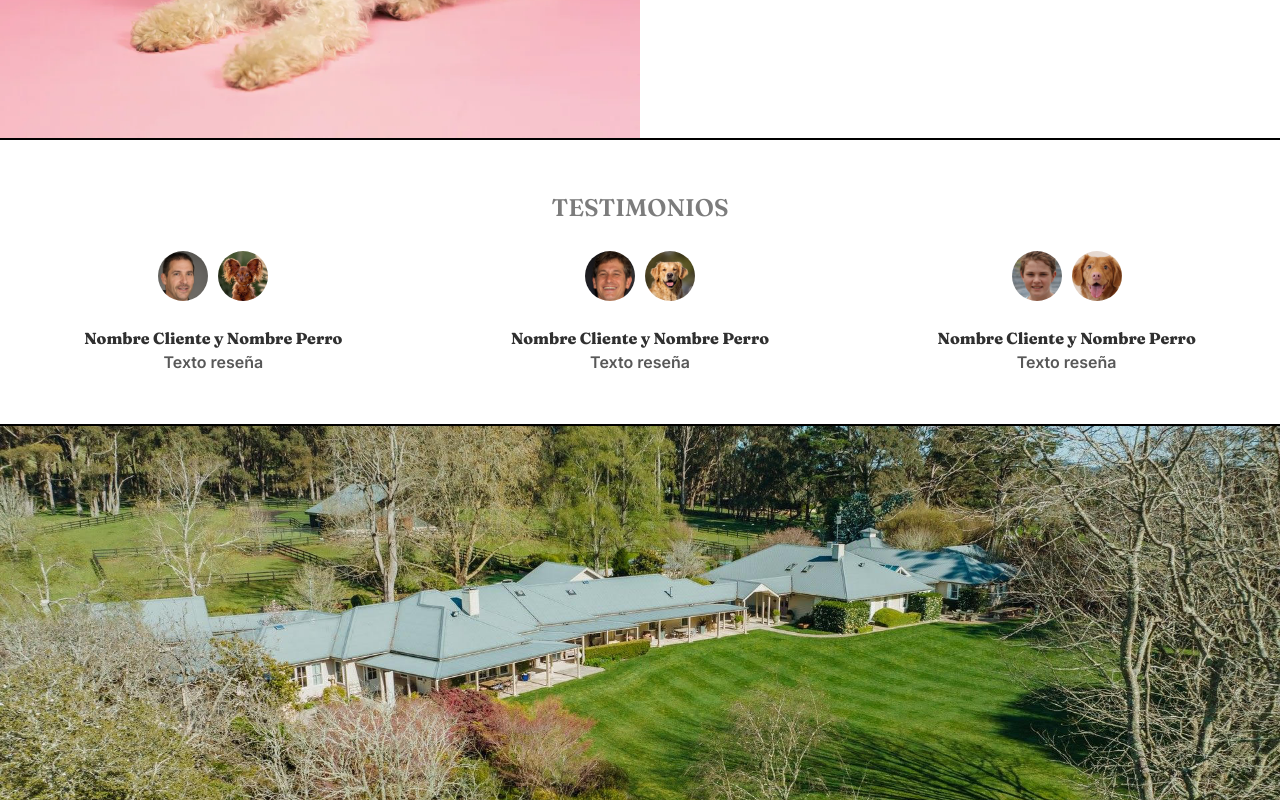
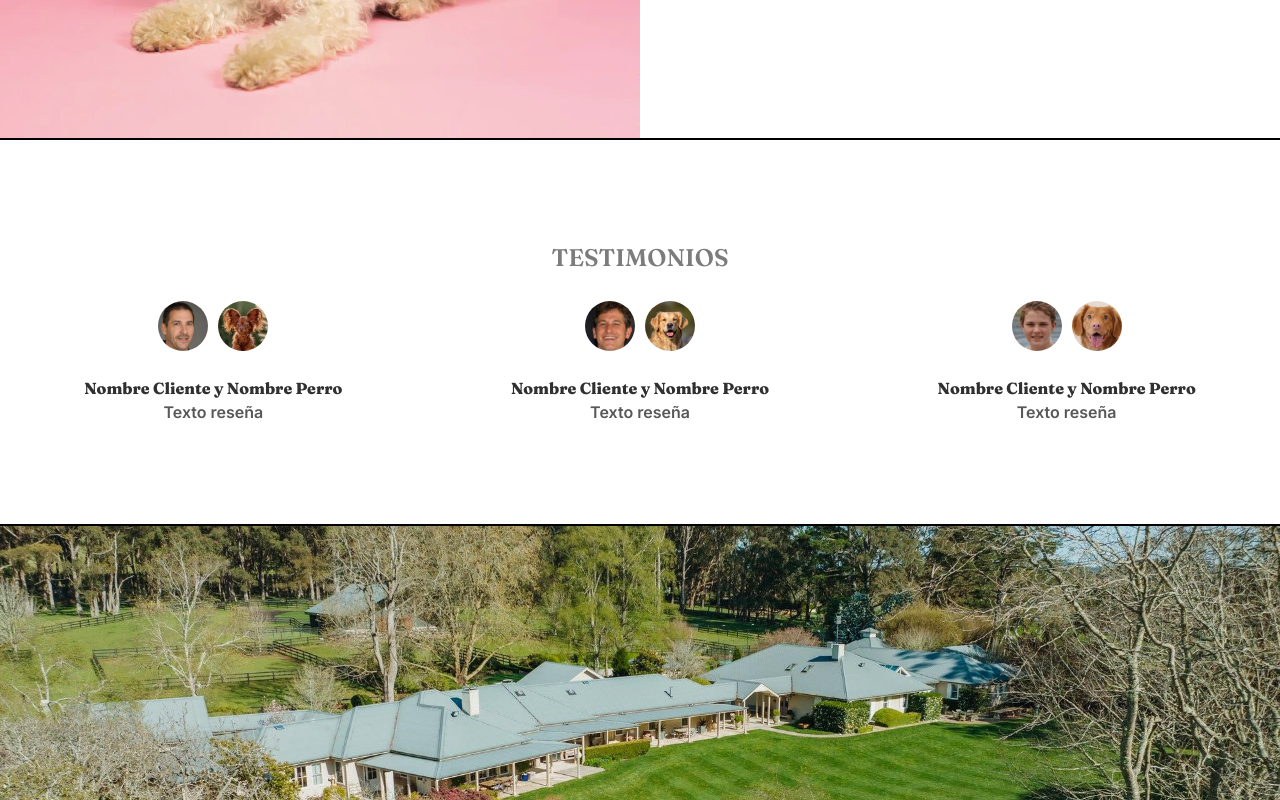
Before and after one commit to JonyHuergo/guarderia-perros, a Next.js app: page / in a window 1280 px wide. Shown: the part 1440-2240 px from the top of the page. Built offline with nearby package versions, Linux system fonts and the light colour scheme.

Commit message:
Change reviews padding

```diff
--- a/src/styles/Reviews.module.scss
+++ b/src/styles/Reviews.module.scss
@@ -2,7 +2,7 @@
 
 .reviews {
     text-align: center;
-    padding-top: 50px;
+    padding-top: 100px;
     border-top: 2px solid black;
 }
 
@@ -15,7 +15,7 @@
 .reviewsContainer {
     display: grid;
     grid-template-columns: 1fr 1fr 1fr;
-    padding-bottom: 50px;
+    padding-bottom: 100px;
     border-bottom: 2px solid black;
 }
 
```
